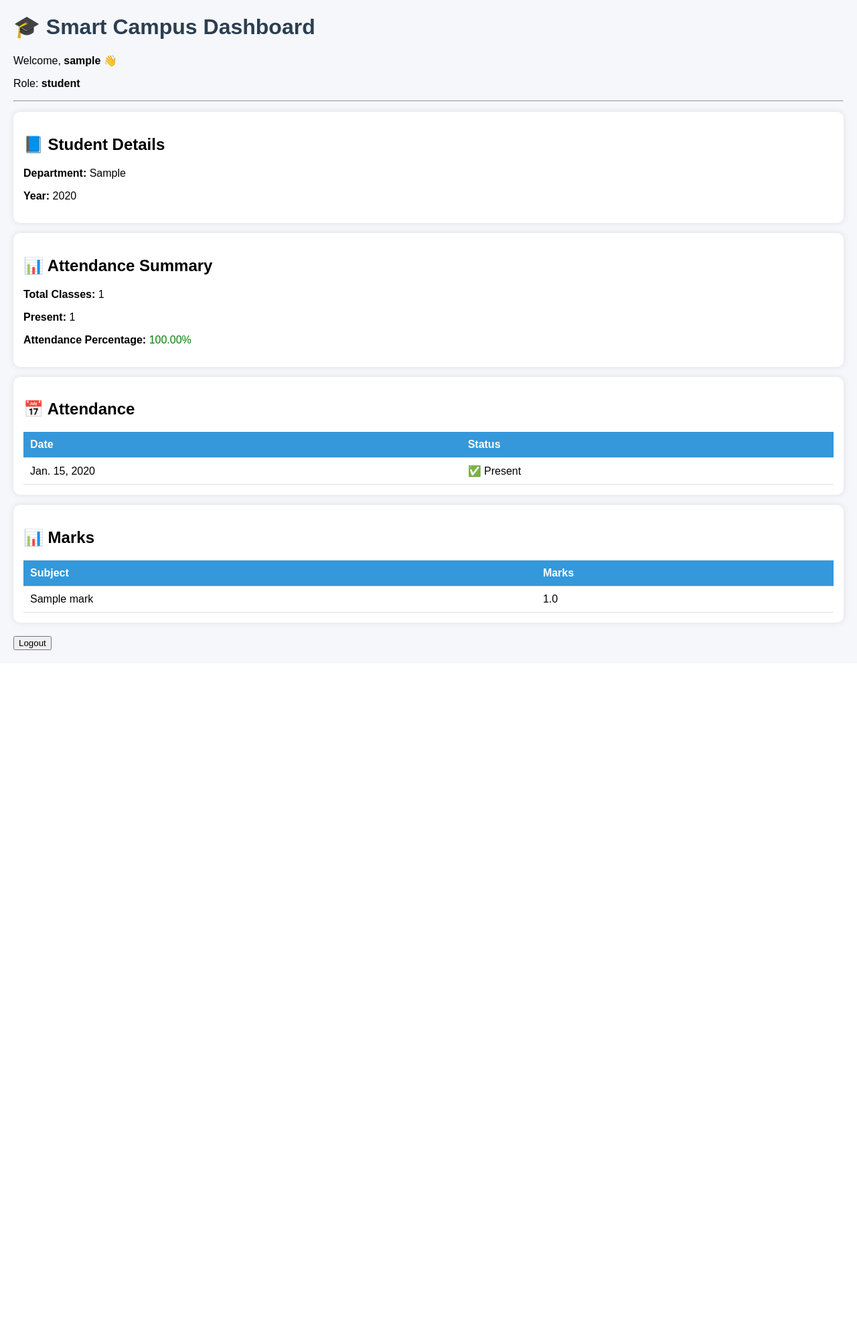
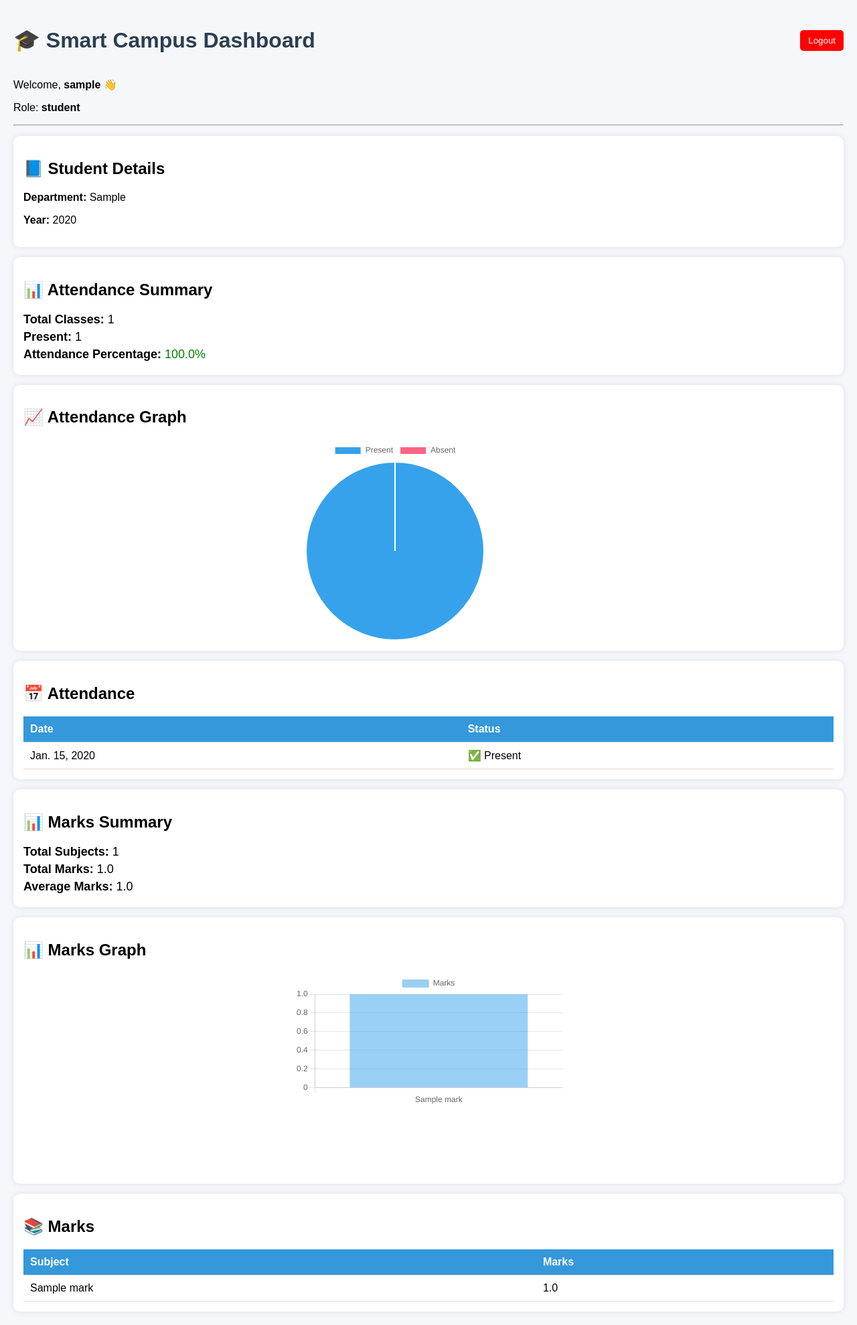
Before and after one commit to sripilla/smart-campus-system, a Django app: page /dashboard/ in a window 1280 px wide. Shown: the whole page at 67% size. Before the commit the page ends 971 px from the top, so only its background shows below. Run offline with Django 5.2, Linux system fonts and the light colour scheme; a user stored in the database is signed in; tables that the repository leaves empty hold one stand-in row (values such as "Sample post").

Commit message:
Added dashboard analytics, graphs, and UI fixes

```diff
--- a/core/views.py
+++ b/core/views.py
@@ -30,11 +30,21 @@ def dashboard(request):
     student = None
     attendance = []
     marks = []
+
+    # 🔥 Analytics variables
     attendance_percentage = 0
     total_classes = 0
     present_count = 0
+    total_marks = 0
+    average_marks = 0
+    subject_count = 0
 
-    # If user is student → fetch related data
+    # 🔥 Graph variables
+    subjects = []
+    scores = []
+    absent_count = 0
+
+    # ✅ STUDENT VIEW
     if user.role == 'student':
         try:
             student = Student.objects.get(user=user)
@@ -42,16 +52,38 @@ def dashboard(request):
             attendance = Attendance.objects.filter(student=student)
             marks = Marks.objects.filter(student=student)
 
+            # 📊 Attendance Calculation
             total_classes = attendance.count()
             present_count = attendance.filter(status=True).count()
 
             if total_classes > 0:
                 attendance_percentage = (present_count / total_classes) * 100
-            else:
-                attendance_percentage = 0
+
+            absent_count = total_classes - present_count
+
+            # 📊 Marks Calculation
+            total_marks = sum([m.marks for m in marks])
+            subject_count = marks.count()
+
+            if subject_count > 0:
+                average_marks = total_marks / subject_count
+
+            # 📊 GRAPH DATA
+            subjects = [m.subject for m in marks]
+            scores = [m.marks for m in marks]
 
         except Student.DoesNotExist:
             student = None
+
+    # ✅ FACULTY VIEW
+    elif user.role == 'faculty':
+        attendance = Attendance.objects.all()
+        marks = Marks.objects.all()
+
+    # ✅ ADMIN VIEW
+    elif user.role == 'admin':
+        attendance = Attendance.objects.all()
+        marks = Marks.objects.all()
 
     context = {
         'user': user,
@@ -59,9 +91,20 @@ def dashboard(request):
         'student': student,
         'attendance': attendance,
         'marks': marks,
-        'attendance_percentage': attendance_percentage,
+
+        # 📊 Analytics
+        'attendance_percentage': round(attendance_percentage, 2),
         'total_classes': total_classes,
-        'present_count': present_count
+        'present_count': present_count,
+        'average_marks': round(average_marks, 2),
+        'total_marks': total_marks,
+        'subject_count': subject_count,
+
+        # 🔥 GRAPH DATA
+        'subjects': subjects,
+        'scores': scores,
+        'present_count': present_count,
+        'absent_count': absent_count,
     }
 
     return render(request, 'dashboard.html', context)
@@ -71,7 +114,6 @@ def dashboard(request):
 @login_required
 def mark_attendance(request):
 
-    # Restrict only faculty
     if request.user.role != 'faculty':
         return redirect('dashboard')
 
--- a/templates/dashboard.html
+++ b/templates/dashboard.html
@@ -2,6 +2,10 @@
 <html>
 <head>
     <title>Smart Campus Dashboard</title>
+
+    <!-- ✅ Chart.js CDN -->
+    <script src="https://cdn.jsdelivr.net/npm/chart.js"></script>
+
     <style>
         body {
             font-family: Arial;
@@ -50,15 +54,47 @@
             background-color:#2ecc71;
         }
 
-        .logout {
-            margin-top: 20px;
+        .summary-box {
+            font-size: 18px;
+            margin: 5px 0;
+        }
+
+        /* 🔥 FIX: Graph size */
+        .chart-container {
+            width: 400px;
+            height: 300px;
+            margin: auto;
+        }
+
+        /* 🔥 Logout top right */
+        .top-bar {
+            display: flex;
+            justify-content: space-between;
+            align-items: center;
+        }
+
+        .logout-btn {
+            padding:8px 12px;
+            background:red;
+            color:white;
+            border:none;
+            border-radius:5px;
+            cursor:pointer;
         }
     </style>
 </head>
 
 <body>
 
-<h1>🎓 Smart Campus Dashboard</h1>
+<div class="top-bar">
+    <h1>🎓 Smart Campus Dashboard</h1>
+
+    <!-- 🔥 NEW Logout (Top Right) -->
+    <form method="POST" action="/logout/">
+        {% csrf_token %}
+        <button class="logout-btn">Logout</button>
+    </form>
+</div>
 
 <p>Welcome, <b>{{ user.username }}</b> 👋</p>
 <p>Role: <b>{{ role }}</b></p>
@@ -76,10 +112,10 @@
 <div class="card">
     <h2>📊 Attendance Summary</h2>
 
-    <p><b>Total Classes:</b> {{ total_classes }}</p>
-    <p><b>Present:</b> {{ present_count }}</p>
+    <p class="summary-box"><b>Total Classes:</b> {{ total_classes }}</p>
+    <p class="summary-box"><b>Present:</b> {{ present_count }}</p>
 
-    <p><b>Attendance Percentage:</b>
+    <p class="summary-box"><b>Attendance Percentage:</b>
         {% if attendance_percentage < 75 %}
             <span style="color:red;">
         {% elif attendance_percentage < 90 %}
@@ -87,9 +123,17 @@
         {% else %}
             <span style="color:green;">
         {% endif %}
-            {{ attendance_percentage|floatformat:2 }}%
+            {{ attendance_percentage }}%
         </span>
     </p>
+</div>
+
+<!-- 📊 Attendance Graph -->
+<div class="card">
+    <h2>📈 Attendance Graph</h2>
+    <div class="chart-container">
+        <canvas id="attendanceChart"></canvas>
+    </div>
 </div>
 
 <div class="card">
@@ -120,7 +164,23 @@
 </div>
 
 <div class="card">
-    <h2>📊 Marks</h2>
+    <h2>📊 Marks Summary</h2>
+
+    <p class="summary-box"><b>Total Subjects:</b> {{ subject_count }}</p>
+    <p class="summary-box"><b>Total Marks:</b> {{ total_marks }}</p>
+    <p class="summary-box"><b>Average Marks:</b> {{ average_marks }}</p>
+</div>
+
+<!-- 📊 Marks Graph -->
+<div class="card">
+    <h2>📊 Marks Graph</h2>
+    <div class="chart-container">
+        <canvas id="marksChart"></canvas>
+    </div>
+</div>
+
+<div class="card">
+    <h2>📚 Marks</h2>
     <table>
         <tr>
             <th>Subject</th>
@@ -164,12 +224,33 @@
 
 {% endif %}
 
-<div class="logout">
-    <form method="POST" action="/logout/">
-        {% csrf_token %}
-        <button type="submit">Logout</button>
-    </form>
-</div>
+<!-- 🔥 CHART JS SCRIPT -->
+<script>
+    const marksCtx = document.getElementById('marksChart');
+
+    new Chart(marksCtx, {
+        type: 'bar',
+        data: {
+            labels: {{ subjects|safe }},
+            datasets: [{
+                label: 'Marks',
+                data: {{ scores|safe }},
+            }]
+        }
+    });
+
+    const attendanceCtx = document.getElementById('attendanceChart');
+
+    new Chart(attendanceCtx, {
+        type: 'pie',
+        data: {
+            labels: ['Present', 'Absent'],
+            datasets: [{
+                data: [{{ present_count }}, {{ absent_count }}],
+            }]
+        }
+    });
+</script>
 
 </body>
 </html>
```
